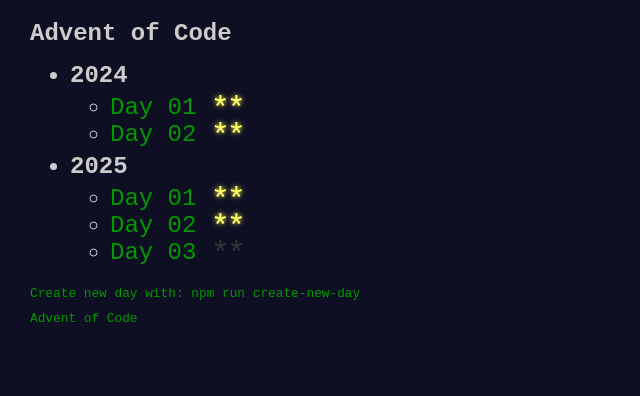
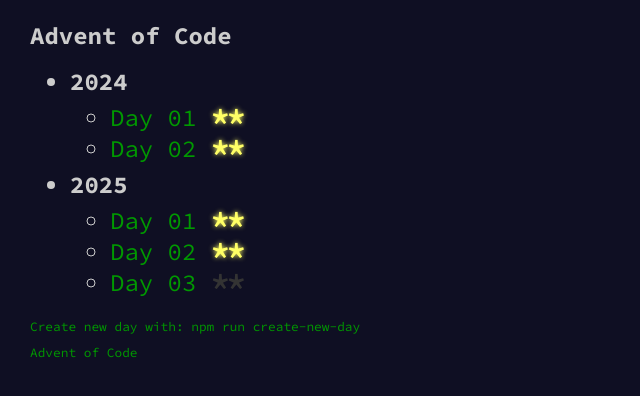
Before and after one commit to Sebastian-Rosenblad/aoc, a React (Create React App) app: page / in a window 1280 px wide. Shown: the top 396 px of the page, without its empty margins (0-640 px from the left). Built offline with nearby package versions, Linux system fonts and the light colour scheme.

Commit message:
style: implement new font

```diff
--- a/src/components/Stars.scss
+++ b/src/components/Stars.scss
@@ -5,11 +5,12 @@
   display: inline-block;
   color: $star-none;
   font-size: 2rem;
+  font-weight: bold;
   line-height: 1.5rem;
 
   .star {
     position: absolute;
-    top: -16px;
+    top: -22px;
   }
   .silver {
     color: $star-silver;
--- a/src/index.scss
+++ b/src/index.scss
@@ -1,3 +1,5 @@
+@import url('https://fonts.googleapis.com/css2?family=Source+Code+Pro:ital,wght@0,200..900;1,200..900&display=swap');
+
 $bg-color: #0f0f23;
 $color-primary: #cccccc;
 $color-link: #009900;
@@ -11,12 +13,13 @@
   background-color: $bg-color;
 }
 
-h1, h2, p, li {
+h1, h2, p, li, button, a {
   margin: 0;
   color: $color-primary;
-  font-family: monospace;
+  font-family: "Source Code Pro", monospace;
   font-size: 1.5rem;
 }
+
 ul {
   margin: 5px 0;
 }
@@ -25,8 +28,6 @@
   padding: 0;
   background-color: transparent;
   color: $color-link;
-  font-family: monospace;
-  font-size: 1.5rem;
   border: none;
   cursor: pointer;
   text-decoration: none;
```
